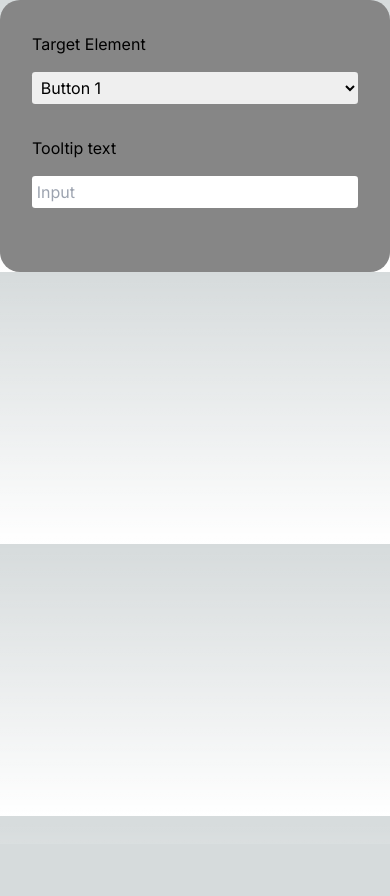
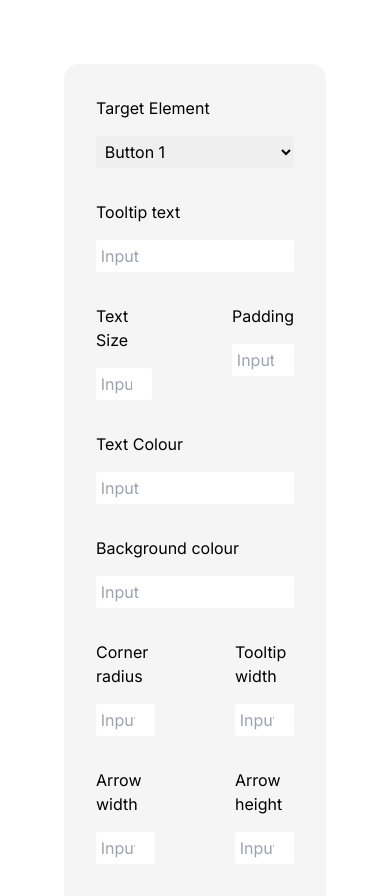
Before and after one commit to AbhayJha24/plotline-tooltip, a Next.js app: page / in a window 390 px wide. Shown: the top 896 px of the page. Before the commit the page ends 844 px from the top, so only its background shows below. Built offline with nearby package versions, Linux system fonts and the light colour scheme.

Commit message:
Left Form responsive design Implemented

```diff
--- /dev/null
+++ b/app/components/Mobile.js
@@ -0,0 +1,5 @@
+export default function Mobile() {
+    return (
+        <main></main>
+    );
+}
--- a/app/components/SettingForm.js
+++ b/app/components/SettingForm.js
@@ -15,6 +15,40 @@ export default function SettingForm() {
             </select>
             <h1 className={styles.headings}>Tooltip text</h1>
             <input type="text" name="" id="" placeholder="Input" className={styles.field1} />
+            <section className={styles.twoInput}>
+                <div className={styles.box}>
+                <h1 className={styles.headings}>Text Size</h1>
+                <input type="number" name="" id="" placeholder="Input" className={styles.field1} />
+                </div>
+                <div className={styles.box}>
+                <h1 className={styles.headings}>Padding</h1>
+                <input type="number" name="" id="" placeholder="Input" className={styles.field1} />
+                </div>
+            </section>
+            <h1 className={styles.headings}>Text Colour</h1>
+            <input type="text" name="" id="" placeholder="Input" className={styles.field1} />
+            <h1 className={styles.headings}>Background colour</h1>
+            <input type="text" name="" id="" placeholder="Input" className={styles.field1} />
+            <section className={styles.twoInput}>
+                <div className={styles.box}>
+                <h1 className={styles.headings}>Corner radius</h1>
+                <input type="number" name="" id="" placeholder="Input" className={styles.field1} />
+                </div>
+                <div className={styles.box}>
+                <h1 className={styles.headings}>Tooltip width</h1>
+                <input type="number" name="" id="" placeholder="Input" className={styles.field1} />
+                </div>
+            </section>
+            <section className={styles.twoInput}>
+                <div className={styles.box}>
+                <h1 className={styles.headings}>Arrow width</h1>
+                <input type="number" name="" id="" placeholder="Input" className={styles.field1} />
+                </div>
+                <div className={styles.box}>
+                <h1 className={styles.headings}>Arrow height</h1>
+                <input type="number" name="" id="" placeholder="Input" className={styles.field1} />
+                </div>
+            </section>
         </main>
     );
 }
--- a/app/css/form.module.css
+++ b/app/css/form.module.css
@@ -1,8 +1,9 @@
 .form{
-    background: #868686;
-    border-radius: 20px;
+    background: #f5f5f5;
+    border-radius: 15px;
     color: #000000;
     padding: 2rem;
+    width: 100%;
 }
 
 .field1{
@@ -13,6 +14,21 @@
     padding: 0.3em;
 }
 
+.box{
+    width: 50em;
+}
+
+.twoInput{
+    display: flex;
+    column-gap: 5em;
+}
+
 .headings{
     margin-bottom: 1em;
 }
+
+@media screen and (min-width:1000px){
+    .form{
+        width: 50%;
+    }
+}
--- /dev/null
+++ b/app/css/main.module.css
@@ -0,0 +1,4 @@
+.main{
+    display: flex;
+    padding: 4rem;
+}
--- a/app/globals.css
+++ b/app/globals.css
@@ -3,25 +3,19 @@
 @tailwind utilities;
 
 :root {
-  --foreground-rgb: 0, 0, 0;
+  --foreground-rgb: 255, 255, 255;
   --background-start-rgb: 214, 219, 220;
   --background-end-rgb: 255, 255, 255;
 }
 
 @media (prefers-color-scheme: dark) {
   :root {
-    --foreground-rgb: 255, 255, 255;
+    --foreground-rgb: 0, 0, 0;
     --background-start-rgb: 0, 0, 0;
     --background-end-rgb: 0, 0, 0;
   }
 }
 
 body {
-  color: rgb(var(--foreground-rgb));
-  background: linear-gradient(
-      to bottom,
-      transparent,
-      rgb(var(--background-end-rgb))
-    )
-    rgb(var(--background-start-rgb));
+  background-color: #ffffff;
 }
--- a/app/page.js
+++ b/app/page.js
@@ -1,8 +1,9 @@
+import styles from "./css/main.module.css";
 import SettingForm from "./components/SettingForm";
 
 export default () => {
     return (
-        <main>
+        <main className={styles.main}>
             <SettingForm />
         </main>
     );
```
